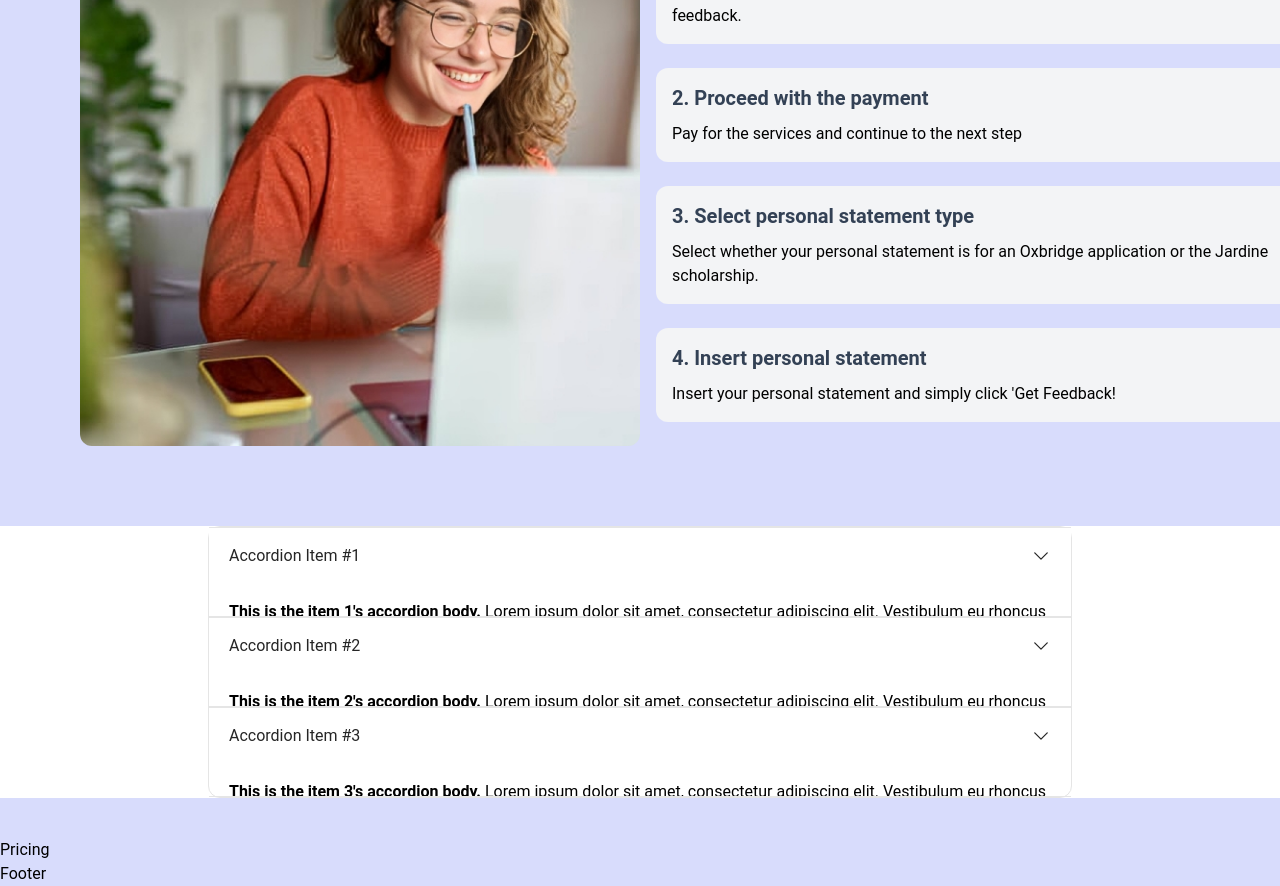
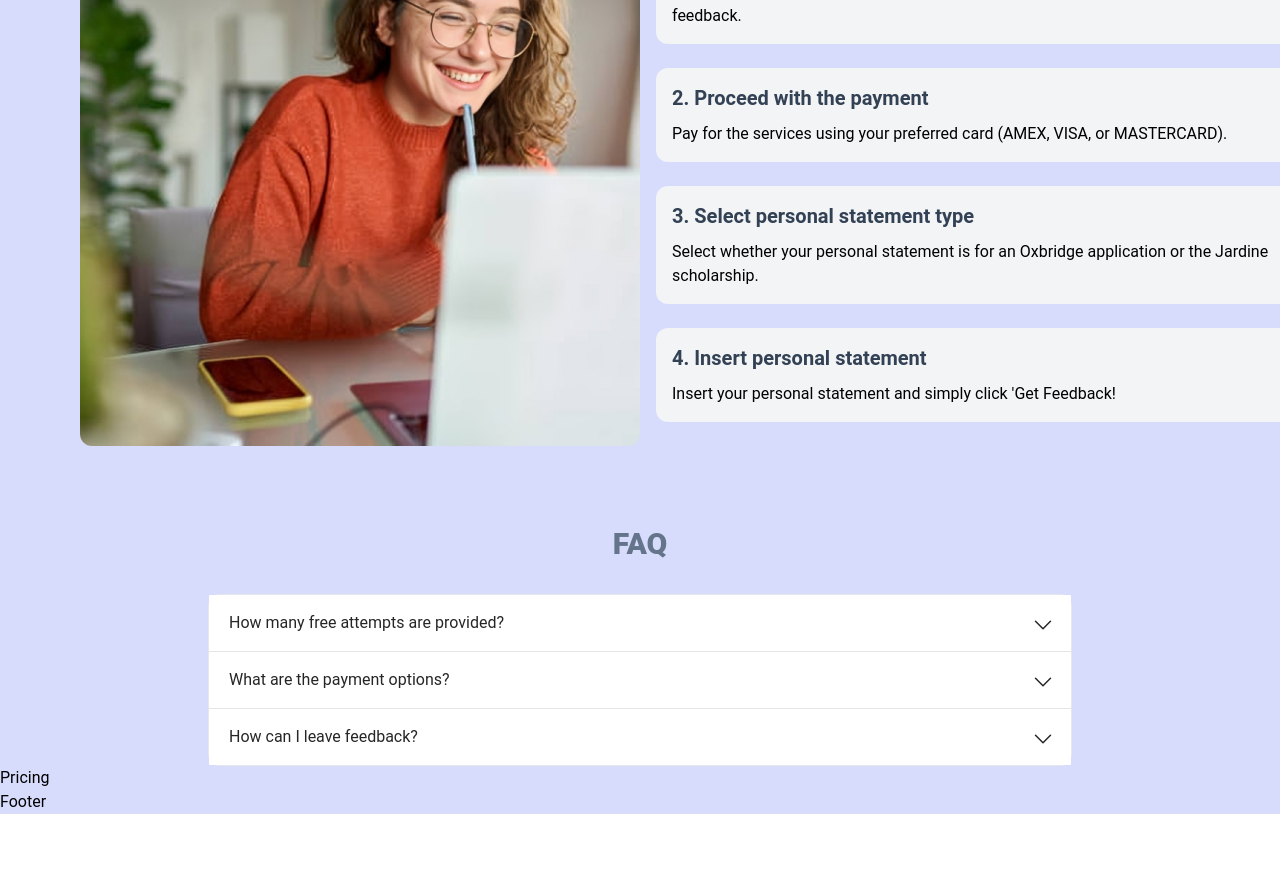
Before and after one commit to nknguyenhc/CS3216-A3, a React (Vite) app in the folder frontend/: page / in a window 1280 px wide. Shown: the part 1200-2086 px from the top of the page. After the commit the page ends 2014 px from the top, so only its background shows below. Built offline with nearby package versions, Linux system fonts and the light colour scheme.

Commit message:
Add landing page

```diff
--- a/frontend/src/components/Accordions/Accordion.tsx
+++ b/frontend/src/components/Accordions/Accordion.tsx
@@ -1,5 +1,23 @@
 import React, { useState } from "react";
 import AccordionItem from "./AccordionItem";
+
+const accordionData = [
+  {
+    id: "element1",
+    title: "How many free attempts are provided?",
+    answer: "We provide the first 3 attempts free. Thereafter, it is $10 per attempt.",
+  },
+  {
+    id: "element2",
+    title: "What are the payment options?",
+    answer: "We accept Amex, Visa, and Mastercard. We do not accept cash or cheques.",
+  },
+  {
+    id: "element3",
+    title: "How can I leave feedback?",
+    answer: "You can leave feedback in our 'Contact Us' section :-)",
+  },
+];
 
 const Accordion: React.FC = () => {
   const [activeElement, setActiveElement] = useState<string | null>(null);
@@ -9,32 +27,24 @@ const Accordion: React.FC = () => {
   };
 
   return (
-    <section className="bg-white dark:bg-neutral-800 mt-10 mb-10">
-      <div className="max-w-4xl mx-auto px-4">
-        <div className="border border-neutral-200 dark:border-neutral-600 rounded-xl">
-          {["element1", "element2", "element3"].map((element, index) => (
+    <div className="max-w-4xl mx-auto px-4">
+      <h2 className="text-3xl font-black uppercase text-slate-500 text-center mb-8">FAQ</h2>
+      <section>
+        <div className="border block bg-gray-100 dark:bg-neutral-700 rounded-xl">
+          {accordionData.map((item) => (
             <AccordionItem
-              key={element}
-              id={element}
-              title={`Accordion Item #${index + 1}`}
-              isActive={activeElement === element}
-              onClick={() => handleClick(element)}
+              key={item.id}
+              id={item.id}
+              title={item.title}
+              isActive={activeElement === item.id}
+              onClick={() => handleClick(item.id)}
             >
-              <strong>
-                This is the {`item ${index + 1}`}'s accordion body.
-              </strong>{" "}
-              Lorem ipsum dolor sit amet, consectetur adipiscing elit.
-              Vestibulum eu rhoncus purus, vitae tincidunt nibh. Vivamus
-              elementum egestas ligula in varius. Proin ac erat pretium,
-              ultricies leo at, cursus ante. Pellentesque at odio euismod,
-              mattis urna ac, accumsan metus. Nam nisi leo, malesuada vitae
-              pretium et, laoreet at lorem. Curabitur non sollicitudin
-              neque.
+              <strong className="block bg-gray-100 dark:bg-neutral-700 p-2 w-full">{item.answer}</strong>
             </AccordionItem>
           ))}
         </div>
-      </div>
-    </section>
+      </section>
+    </div>
   );
 };
 
--- a/frontend/src/components/Accordions/AccordionItem.tsx
+++ b/frontend/src/components/Accordions/AccordionItem.tsx
@@ -1,3 +1,5 @@
+import React, { useRef, useEffect, useState } from "react";
+
 interface AccordionItemProps {
   id: string;
   title: string;
@@ -13,25 +15,36 @@ const AccordionItem: React.FC<AccordionItemProps> = ({
   onClick,
   children,
 }) => {
+  const [height, setHeight] = useState<string | undefined>(undefined);
+  const contentRef = useRef<HTMLDivElement>(null);
+
+  useEffect(() => {
+    if (contentRef.current) {
+      setHeight(isActive ? `${contentRef.current.scrollHeight}px` : '0px');
+    }
+  }, [isActive]);
+
   return (
-    <div className={`border-t ${!isActive && 'border-b'} border-neutral-200 dark:border-neutral-600`}>
-      <h2 id={`heading${id}`} className="mb-0">
+    <div className="border-b last:border-b-0 border-neutral-200 dark:border-neutral-600">
+      <h2 className="mb-0">
         <button
-          className={`flex w-full items-center px-5 py-4 text-left text-base transition-colors duration-200 rounded-none bg-white dark:bg-neutral-800 text-neutral-800 dark:text-white ${
-            isActive ? "text-primary dark:text-primary-400 [box-shadow:inset_0_-1px_0_rgba(229,231,235)] dark:[box-shadow:inset_0_-1px_0_rgba(75,85,99)]" : ""
-          } hover:bg-neutral-100 dark:hover:bg-neutral-700`}
           onClick={onClick}
           aria-expanded={isActive}
-          aria-controls={`collapse${id}`}
+          aria-controls={id}
+          className={`flex w-full items-center px-5 py-4 text-left text-base text-neutral-800 dark:text-white transition
+                      ${isActive ? 'bg-gray-100 dark:bg-neutral-700' : 'bg-white dark:bg-neutral-800'}`}
         >
           {title}
+          <span
+            className={`ml-auto h-5 w-5 transition-transform duration-200 ease-in-out ${isActive ? 'rotate-180' : 'rotate-0'}`}
+          >
             <svg
-            className={`ml-auto h-5 w-5 transition-transform duration-200 ${isActive ? "rotate-180" : ""}`}
               xmlns="http://www.w3.org/2000/svg"
               fill="none"
               viewBox="0 0 24 24"
               strokeWidth="1.5"
               stroke="currentColor"
+              className="h-6 w-6"
             >
               <path
                 strokeLinecap="round"
@@ -39,13 +52,21 @@ const AccordionItem: React.FC<AccordionItemProps> = ({
                 d="M19.5 8.25l-7.5 7.5-7.5-7.5"
               />
             </svg>
+          </span>
         </button>
       </h2>
       <div
-        id={`collapse${id}`}
-        className={`px-5 py-4 overflow-hidden transition-all duration-300 ease-in-out ${isActive ? "max-h-screen" : "max-h-0"}`}
+        id={id}
+        className="overflow-hidden transition-all duration-300 ease-in-out"
+        style={{
+          height,
+          opacity: isActive ? '1' : '0',
+        }}
+        ref={contentRef}
       >
+        <div className="px-5">
           {children}
+        </div>
       </div>
     </div>
   );
--- a/frontend/src/components/Steps/FeedbackSteps.tsx
+++ b/frontend/src/components/Steps/FeedbackSteps.tsx
@@ -13,7 +13,7 @@ const steps: StepProps[] = [
     imageIcon:
       "https://cdn.builder.io/api/v1/image/assets/TEMP/c8162fb064a5c7ea661c828d5d7a7b886320fbaa1f272bb7462b0069114f7173?placeholderIfAbsent=true&apiKey=605ddb38b3184de6b494a658ff50786d",
     title: "2. Proceed with the payment",
-    description: "Pay for the services and continue to the next step",
+    description: "Pay for the services using your preferred card (AMEX, VISA, or MASTERCARD).",
   },
   {
     imageIcon:
```
Lines whose indentation alone changed are shown as unchanged.
